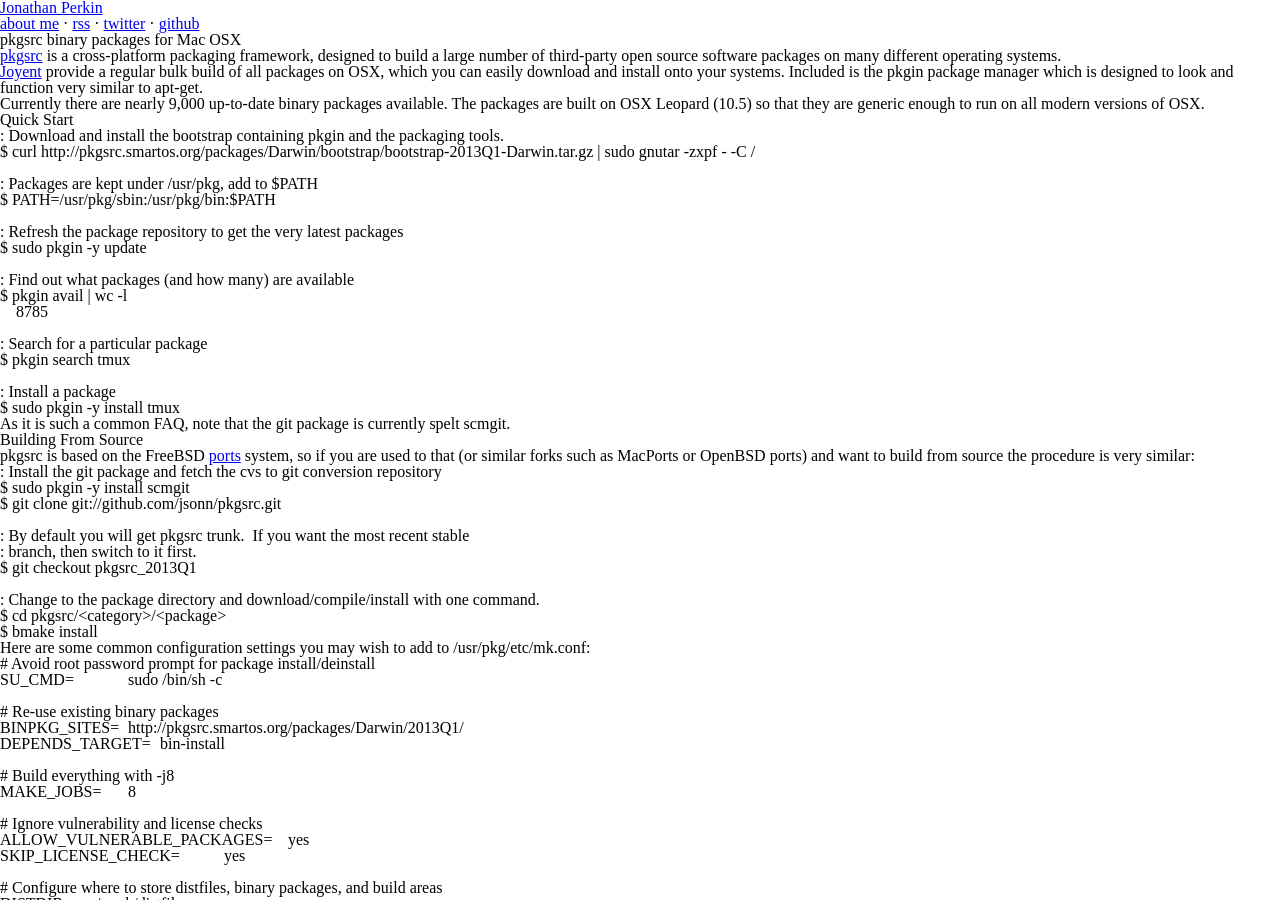
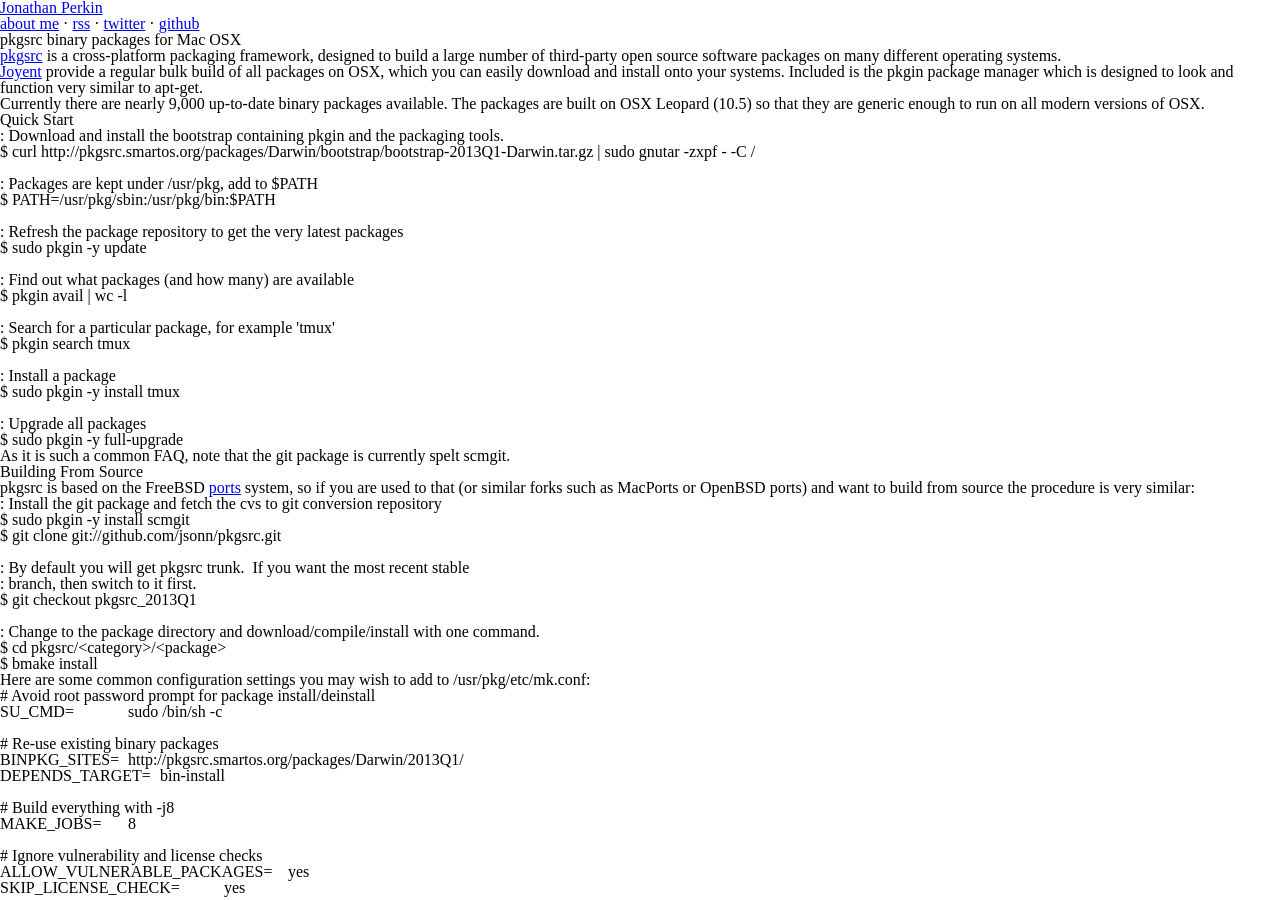
Before and after one commit to jperkin/www.perkin.org.uk, a Jekyll site: the page built from pages/pkgsrc-binary-packages-for-osx.markdown, in a window 1280 px wide and 900 px high. Built offline with Jekyll 4.4.1, drawn with Linux system fonts in a browser that asks for light colours.

Commit message:
Some small tweaks.

```diff
--- a/pages/pkgsrc-binary-packages-for-osx.markdown
+++ b/pages/pkgsrc-binary-packages-for-osx.markdown
@@ -30,13 +30,15 @@
 
 : Find out what packages (and how many) are available
 $ pkgin avail | wc -l
-    8785
 
-: Search for a particular package
+: Search for a particular package, for example 'tmux'
 $ pkgin search tmux
 
 : Install a package
 $ sudo pkgin -y install tmux
+
+: Upgrade all packages
+$ sudo pkgin -y full-upgrade
 {% endhighlight %}
 
 As it is such a common FAQ, note that the `git` package is currently spelt
```
